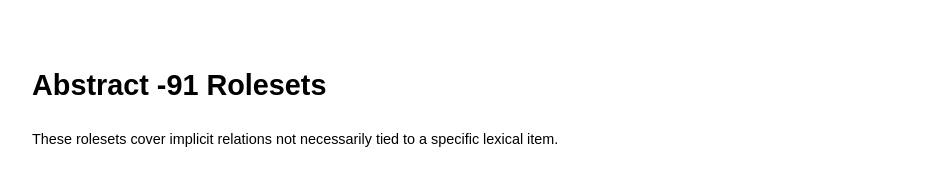
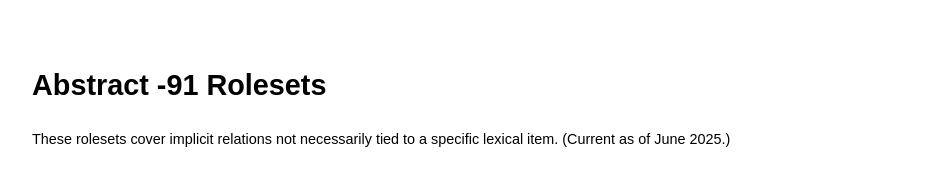
Before and after one commit to jbonn/jbonn.github.io, a plain HTML site: page UMR-Schema-Resources/Abstract-91-Rolesets.html in a window 1280 px wide. Shown: the top 177 px of the page, without its empty margins (208-1135 px from the left). Drawn offline with Linux system fonts and the light colour scheme.

Commit message:
Update Abstract-91-Rolesets.html

```diff
--- a/UMR-Schema-Resources/Abstract-91-Rolesets.html
+++ b/UMR-Schema-Resources/Abstract-91-Rolesets.html
@@ -102,7 +102,7 @@
 <body>
 
 <h1>Abstract -91 Rolesets</h1>
-<p>These rolesets cover implicit relations not necessarily tied to a specific lexical item.</p>
+<p>These rolesets cover implicit relations not necessarily tied to a specific lexical item. (Current as of June 2025.)</p>
 
 <table>
   <thead>
```
